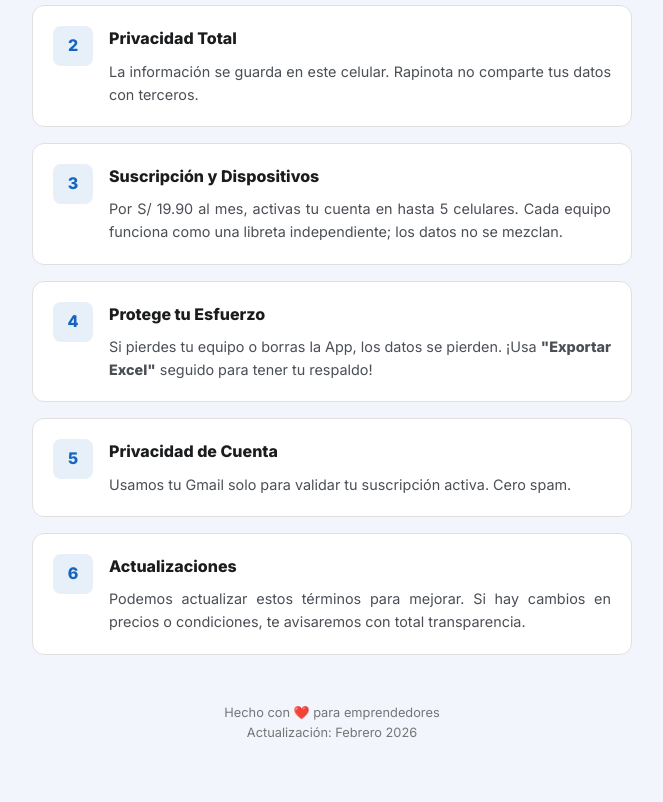
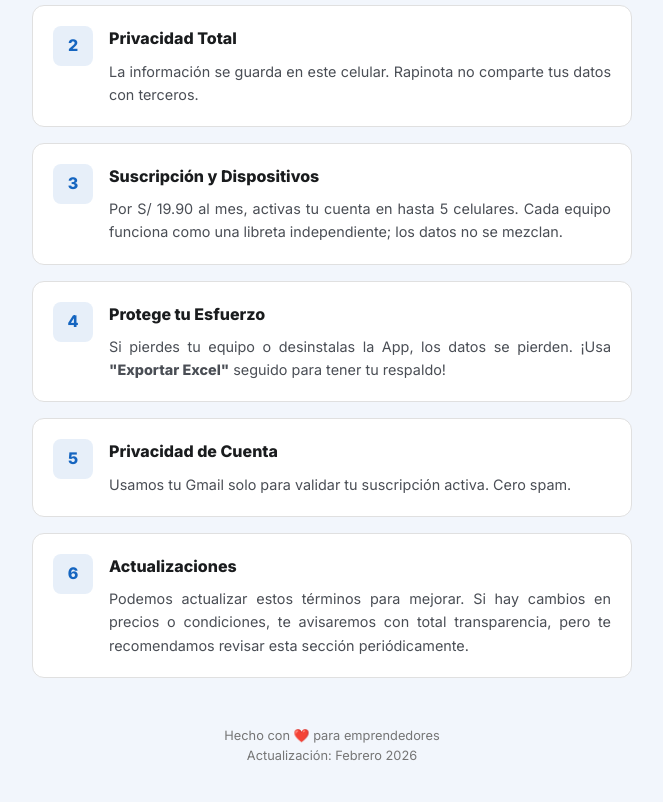
Before and after one commit to editahenriquez/rapinota-privacy-policy, a plain HTML site: page index.html in a window 1280 px wide. Shown: the part 322-1124 px from the top of the page, without its empty margins (308-971 px from the left). Drawn offline with Linux system fonts and the light colour scheme.

Commit message:
Update index.html

```diff
--- a/index.html
+++ b/index.html
@@ -138,7 +138,7 @@
             <div class="icon-box">4</div>
             <div class="card-content">
                 <h2>Protege tu Esfuerzo</h2>
-                <p>Si pierdes tu equipo o borras la App, los datos se pierden. ¡Usa <strong>"Exportar Excel"</strong> seguido para tener tu respaldo!</p>
+                <p>Si pierdes tu equipo o desinstalas la App, los datos se pierden. ¡Usa <strong>"Exportar Excel"</strong> seguido para tener tu respaldo!</p>
             </div>
         </div>
 
@@ -154,7 +154,7 @@
             <div class="icon-box">6</div>
             <div class="card-content">
                 <h2>Actualizaciones</h2>
-                <p>Podemos actualizar estos términos para mejorar. Si hay cambios en precios o condiciones, te avisaremos con total transparencia.</p>
+                <p>Podemos actualizar estos términos para mejorar. Si hay cambios en precios o condiciones, te avisaremos con total transparencia, pero te recomendamos revisar esta sección periódicamente.</p>
             </div>
         </div>
 
```
